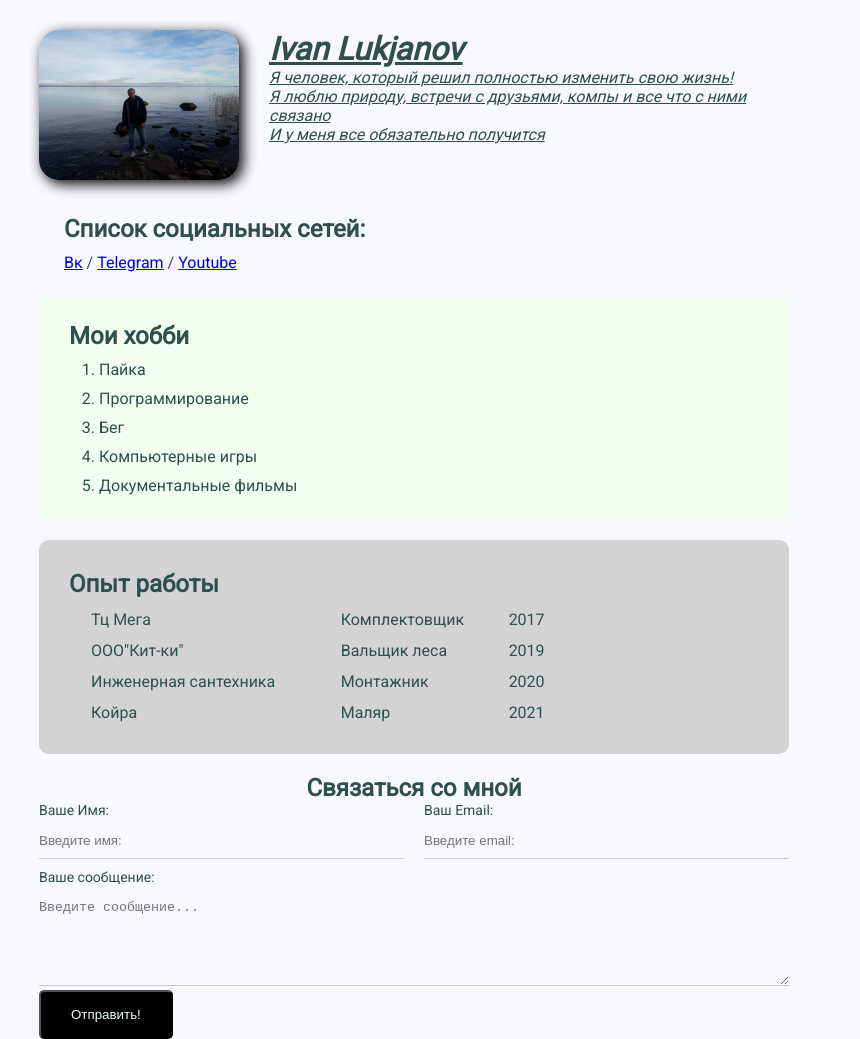
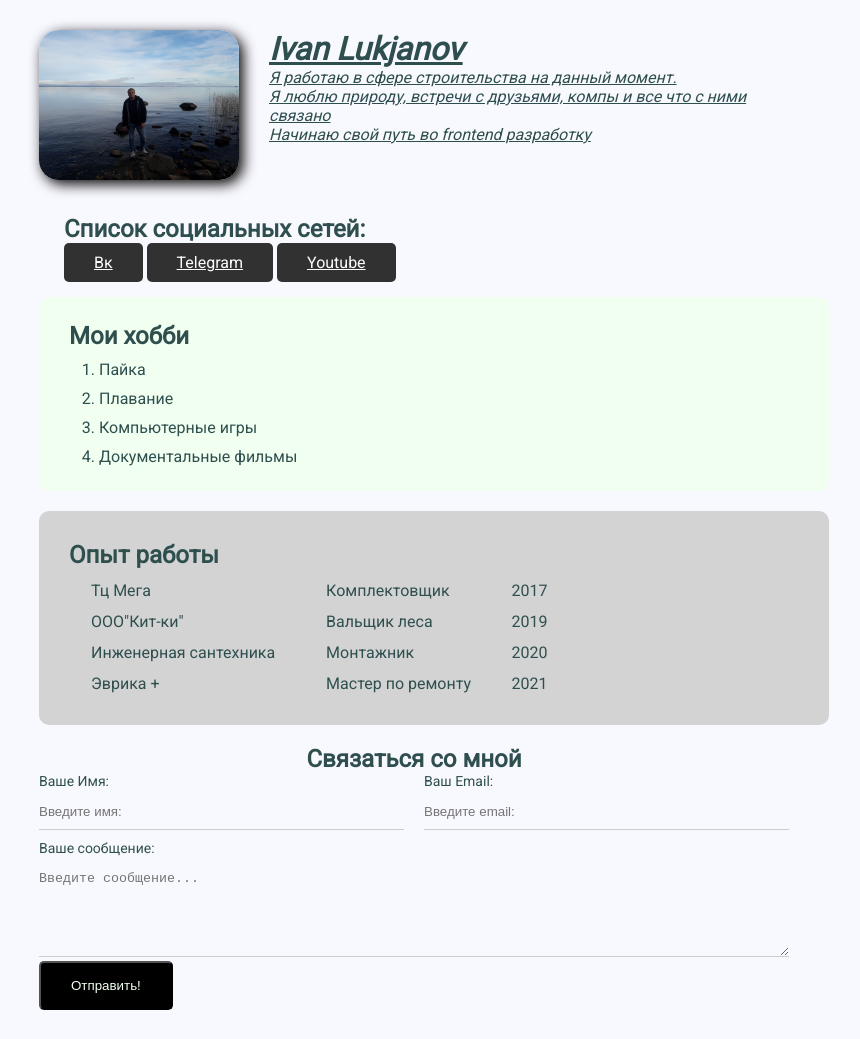
Before and after one commit to Ivanlukianov/resume, a plain HTML site: page index.html in a window 1280 px wide. Shown: the whole page, without its empty margins (226-1086 px from the left). After the commit the page ends 1010 px from the top, so only its background shows below. Drawn offline with Linux system fonts and the light colour scheme.

Commit message:
Add files via upload

```diff
--- a/index.html
+++ b/index.html
@@ -13,21 +13,20 @@
 
 <body>
 	<div class="container">
-		<div class="box">
 	<div class="info">
 	<img src="img/dgwLi_Rfjwsxlnq-lH4AGN2zSG1pru3tObT5qBLZfhPECBsYZeC7zMyQCrRScG7nUwYDmYmf.jpg" alt="ivi" class="avatar">
 		<div class="info-text">
 			<h1>Ivan Lukjanov</h1>
-			<p>Я человек, который решил полностью изменить свою жизнь!</p>
+			<p>Я работаю в сфере строительства на данный момент.</p>
 			<p>Я люблю природу, встречи с друзьями, компы и все что с ними связано</p>
-			<p>И у меня все обязательно получится</p>
+			<p>Начинаю свой путь во frontend разработку</p>
 		</div>
 		</div>
 		<div class="social">
 	<h2>Список социальных сетей:</h2>
 	<div class="links">
-	<a href="https://vk.com/mokeev_barmalei" target="blank" class="btn1">Вк</a> /
-	<a href="https://t.me/iviluk" target="blank" class="btn1">Telegram</a> /
+	<a href="https://vk.com/mokeev_barmalei" target="blank" class="btn1">Вк</a>
+	<a href="https://t.me/iviluk" target="blank" class="btn1">Telegram</a>
 	<a href="https://www.youtube.com/channel/UChUYHNv07dt6TsXoJ3YcMgA" target="_blank" class="btn1">Youtube</a>
 	</div>
 	</div>
@@ -35,8 +34,7 @@
 		<h2>Мои хобби</h2>
 			<ol class="lists">
 				<li>Пайка</li>
-				<li>Программирование</li>
-				<li>Бег</li>
+				<li>Плавание</li>
 				<li>Компьютерные игры</li>
 				<li>Документальные фильмы</li>
 			</ol>
@@ -69,8 +67,8 @@
 			<td>2020</td>
 		</tr>
 		<tr>
-			<td>Койра</td>
-			<td>Маляр</td>
+			<td>Эврика +</td>
+			<td>Мастер по ремонту</td>
 			<td>2021</td>
 		</tr>
 	</tbody>
@@ -97,7 +95,6 @@
 	</div>
 </form>
 </div>
-</div>
 </body>
 
 </html>
--- a/style.css
+++ b/style.css
@@ -56,6 +56,7 @@ body {
 	background: #F0FFF0;
 	margin-bottom: 20px;
 	background-color: #F0FFF0;
+	width: 100%;
 }
 
 
@@ -70,6 +71,7 @@ body {
 	padding: 20px;
 	background: #D3D3D3;
 	margin-bottom: 20px;
+	width: 100%;
 }
 
 .card_1 h2 {
@@ -77,23 +79,20 @@ body {
 }
 
 
-/* a {
-	transition: all .1s;
-text-decoration: none;
-} */
-/* a:hover {
+
+a:hover {
 	text-decoration: underline;
 	color: red;
 	font-size: 1.1rem;
-} */
+}
 
-/* .btn1 {
+.btn1 {
 	background-color: black;
 	color: white;
 	padding: 10px 30px;
 	border-radius: 5px;
 	opacity: 0.8;
-} */
+}
 
 .btn {
 	background-color: black;
```
